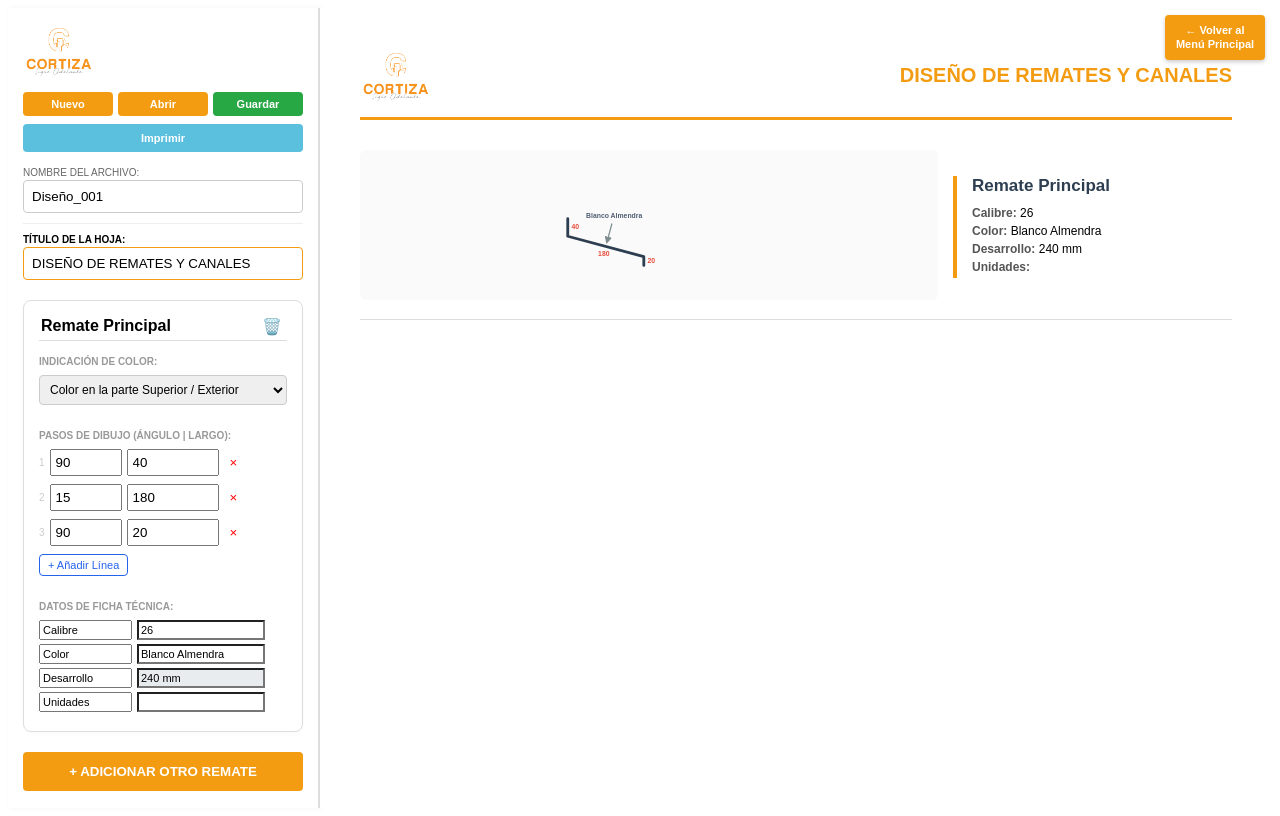
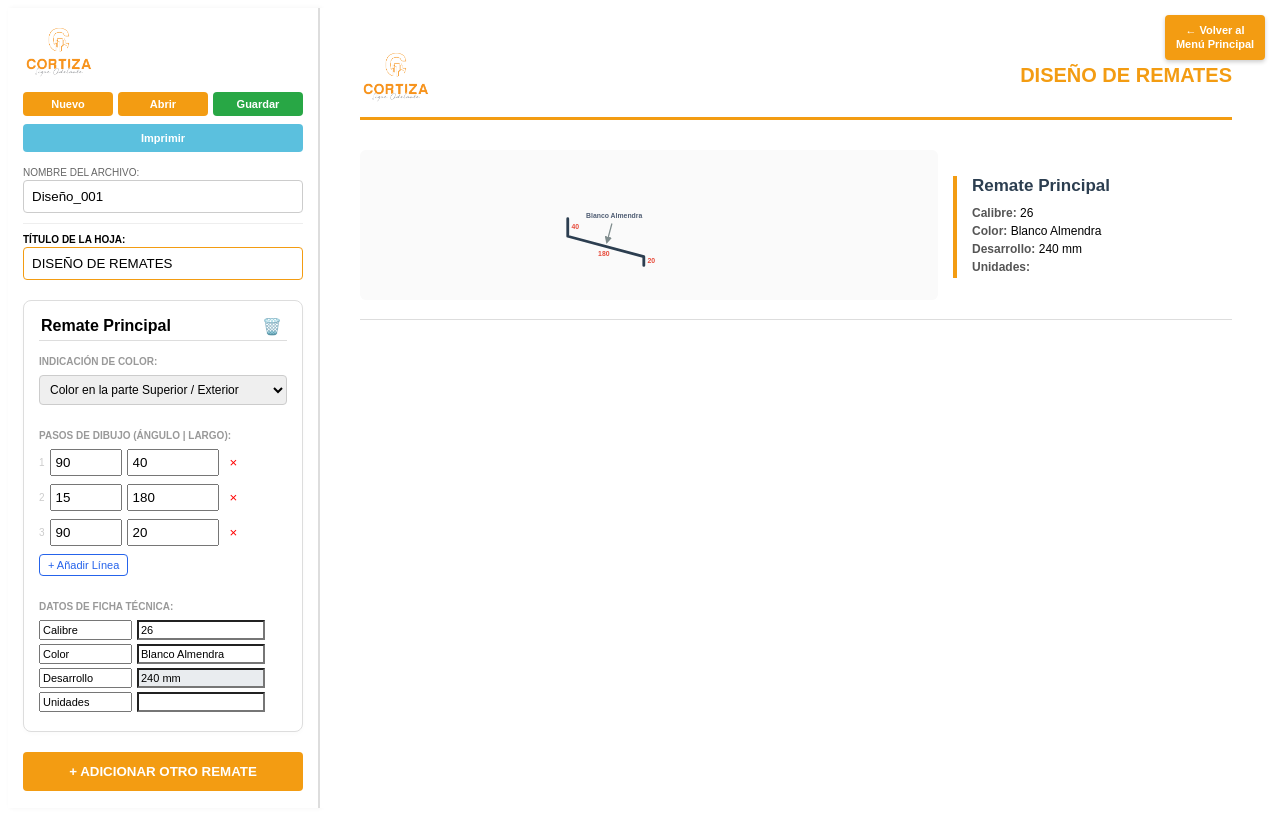
Before and after one commit to hectorlcl5/mi-disenador-de-canales, a React app: page / in a window 1280 px wide. Both pictures are taken after a click on the button 497 px from the left and 587 px from the top of the page. Built offline with nearby package versions, Linux system fonts and the light colour scheme; the HTML template or start-up script is replaced by a standard one.

Commit message:
Cambio titulo hoja se elmina la palabra CANALES

```diff
--- a/src/DisenadorRemates.jsx
+++ b/src/DisenadorRemates.jsx
@@ -8,7 +8,7 @@ const DisenadorRemates = () => {
   const [showModal, setShowModal] = useState(false);
   const [projectId, setProjectId] = useState(null);
   const [nombreArchivo, setNombreArchivo] = useState("Diseño_001");
-  const [tituloHoja, setTituloHoja] = useState("DISEÑO DE REMATES Y CANALES");
+  const [tituloHoja, setTituloHoja] = useState("DISEÑO DE REMATES");
   const [remates, setRemates] = useState([{
     id: Date.now(),
     titulo: "Remate Principal",
```
